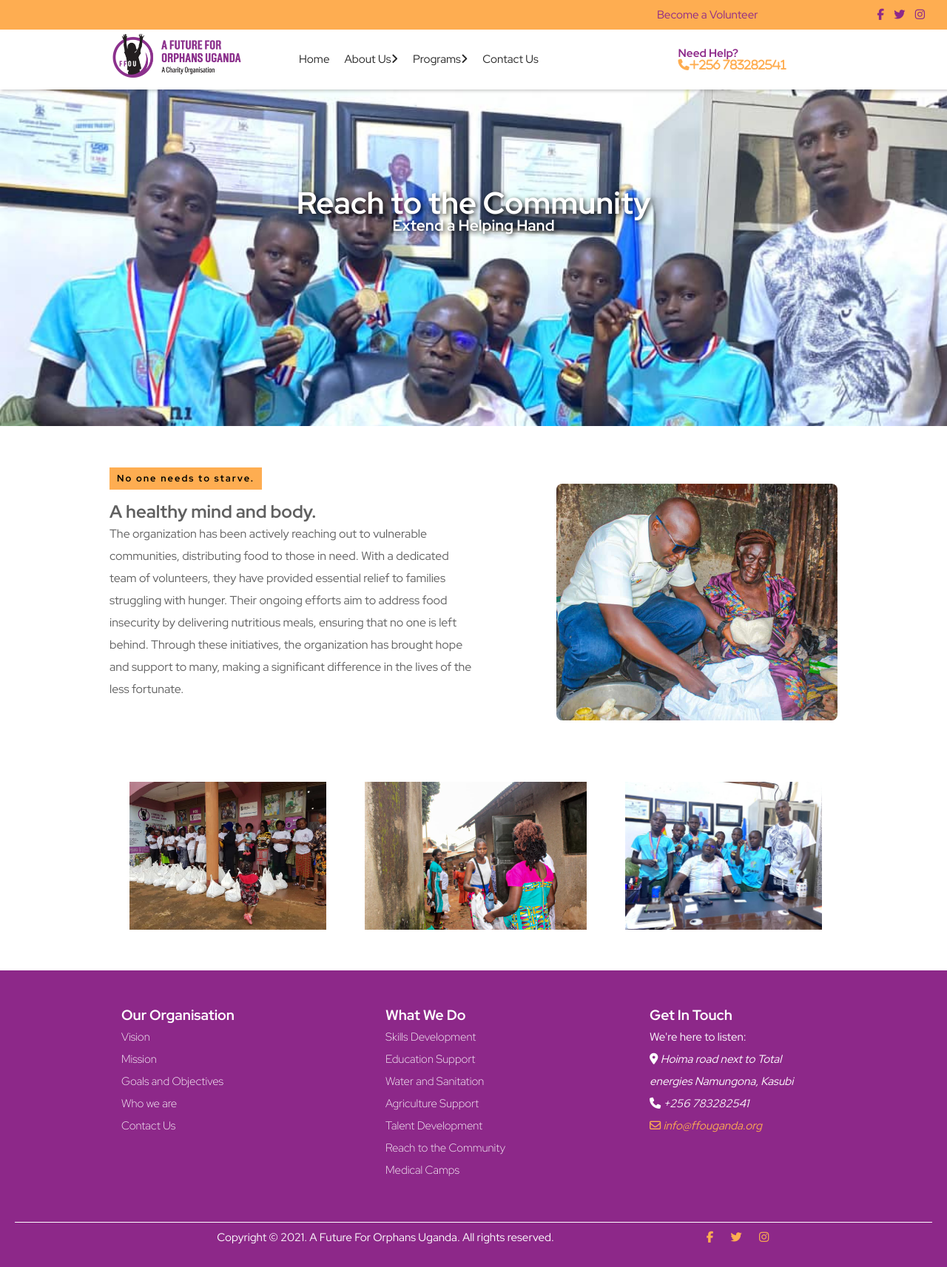
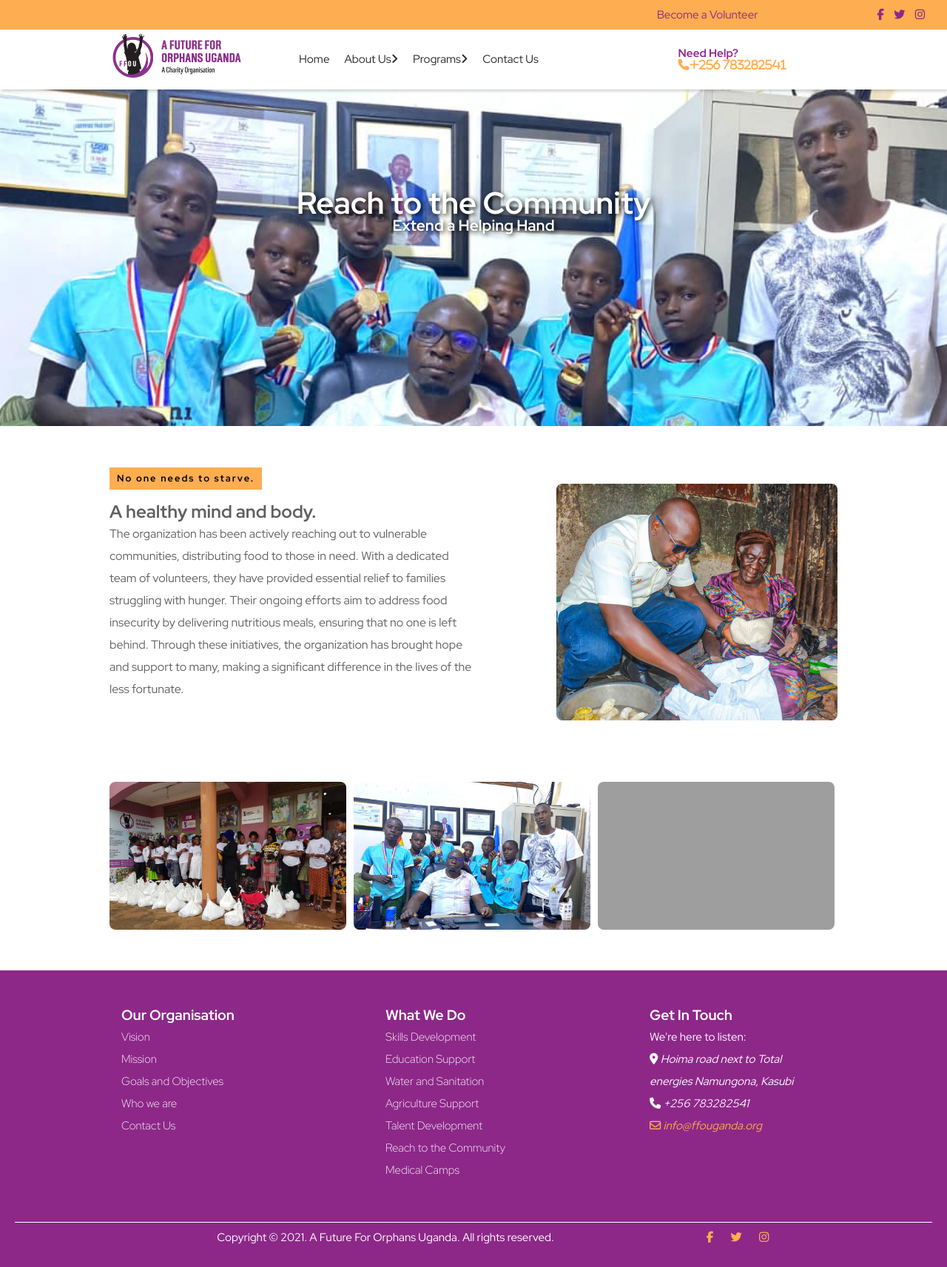
Before and after one commit to rickyLuke/ffouganda, a PHP site: page /ffouganda/programs/ffou-reach-community/index.php in a window 1280 px wide. Shown: the whole page at 74% size. Run offline with PHP 8.4, Linux system fonts and the light colour scheme; some libraries are stand-ins or nearby versions; grey boxes are pictures that could not be loaded.

Commit message:
image removed

```diff
--- a/css/style.css
+++ b/css/style.css
@@ -833,16 +833,17 @@ article .img{
 }
 .service-info .imgs .container > div{
 	flex: 0 0 320px;
-	width: 200px;
+	width: 150px;
 	height: 200px;
-	margin-right: 15px;
+	margin-right: 10px;
 	overflow: hidden;
 	display: flex;
 	border-radius: 8px;
 }
 .service-info .imgs .container > div img{
-	height: 100%;
-	width: auto;
+	width: 100%;
+	object-fit: contain;
+	object-position: center;
 }
 
 @media (min-width: 1000px){
--- a/programs/ffou-reach-community/index.php
+++ b/programs/ffou-reach-community/index.php
@@ -63,10 +63,6 @@
                 </div>
 
                 <div>
-                    <img src="../../images/gallery/ffouganda-food-outreach/2024/6.jpeg" alt="sewing-machine-donated">
-                </div>
-
-                <div>
                     <img src="../../images/gallery/ffouganda-communal-services/2024/1.jpeg" alt="ffouganda-communal-services">
                 </div>
 
```
Also changed, not shown: images/gallery/ffouganda-food-outreach/2024/6.jpeg (deleted).
